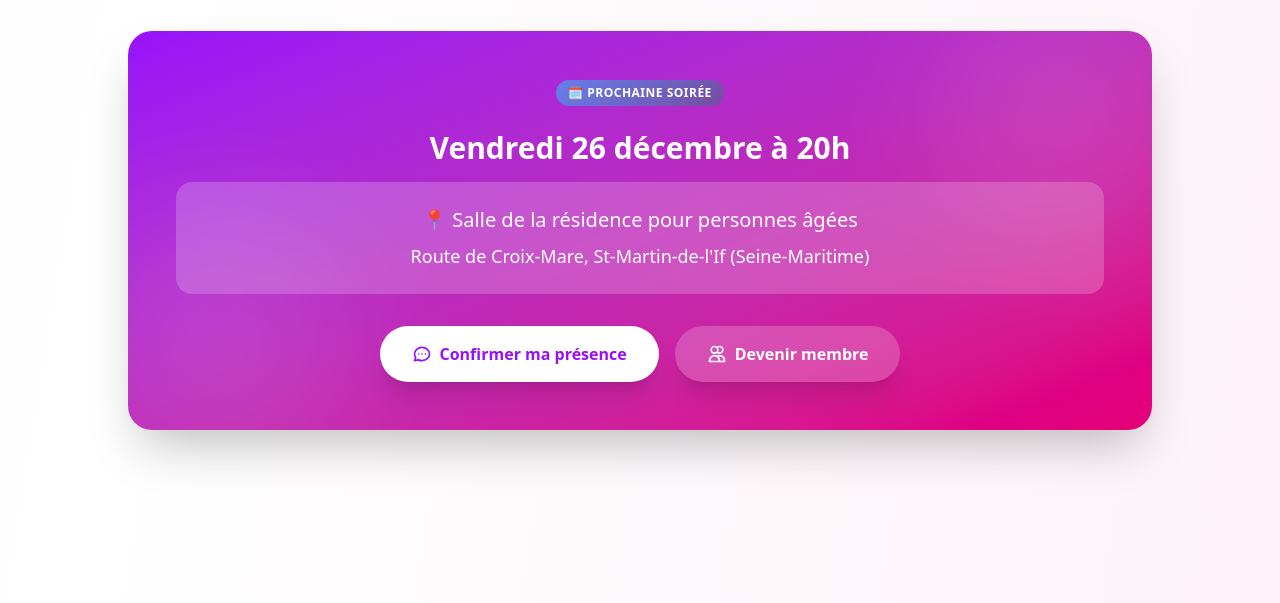
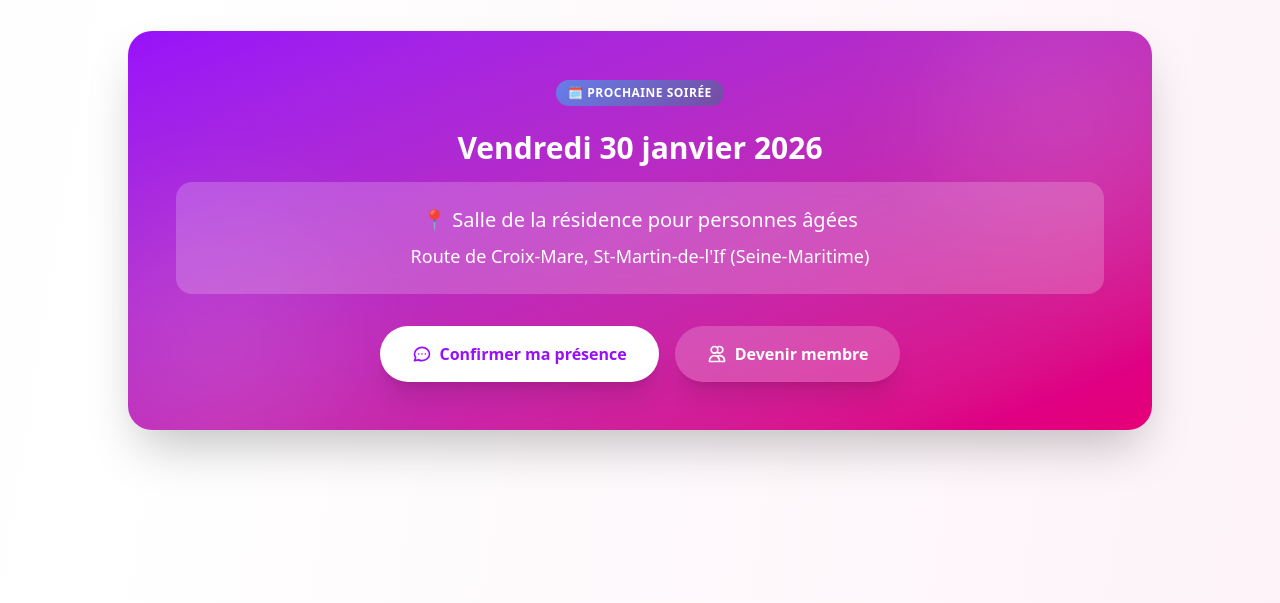
Before and after one commit to dnj855/stmartinjoue, a website built with Vite: page src/index.html in a window 1280 px wide. Shown: the part 6940-7543 px from the top of the page. Built offline with nearby package versions, Linux system fonts and the light colour scheme.

Commit message:
Update index.html

```diff
--- a/src/index.html
+++ b/src/index.html
@@ -936,9 +936,10 @@
 
 
               <h3
-                id="next-event-date"
+                <!-- id="next-event-date" -->
                 class="mb-4 text-2xl font-black md:text-3xl"
               >
+              Vendredi 30 janvier 2026
               </h3>
 
               <div class="mb-8 rounded-2xl bg-white/20 p-6 backdrop-blur">
```
